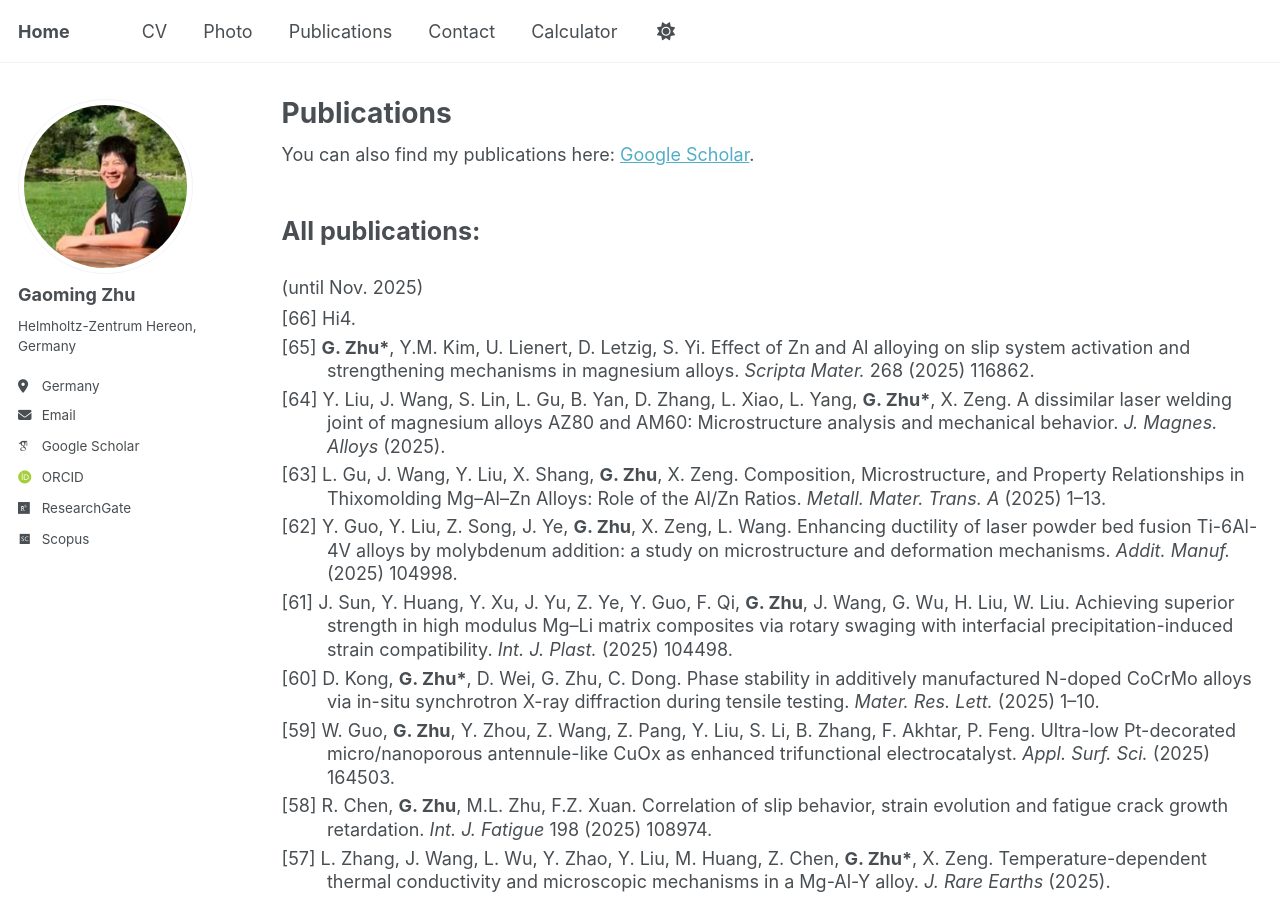
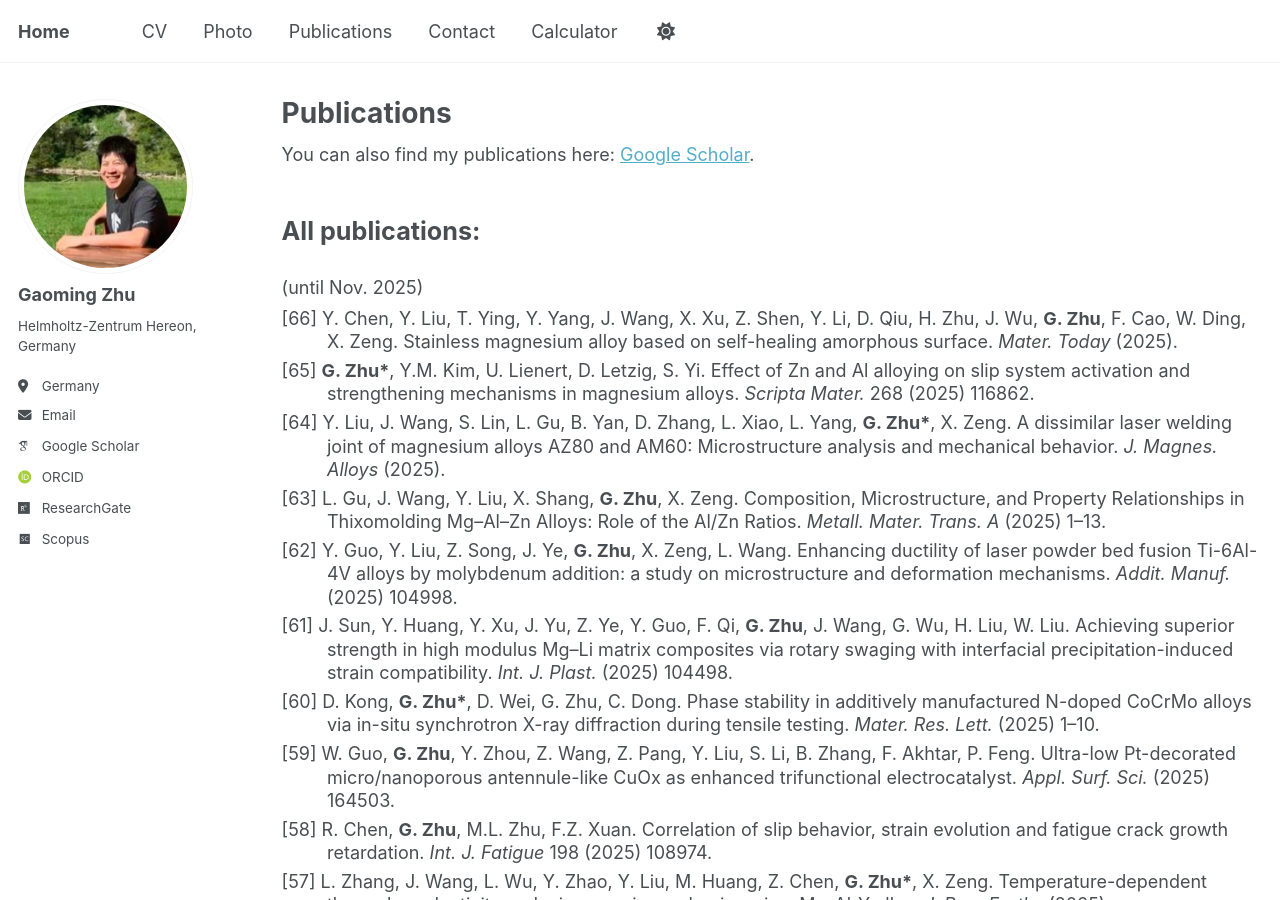
Before and after one commit to zgm900613/zgm900613.github.io, a Jekyll site: the page built from _pages/publications.html, in a window 1280 px wide and 900 px high. Built offline with Jekyll 4.4.1, drawn with Linux system fonts in a browser that asks for light colours; some web fonts are replaced; a script that is not in the unit is left out; comment, search, counter and statistics services are not loaded.

Commit message:
Update publications.html

```diff
--- a/_pages/publications.html
+++ b/_pages/publications.html
@@ -27,7 +27,7 @@ author_profile: true
 (until Nov. 2025)
 
 <div class="pubs">
-  <p>[66] Hi4.</p>
+  <p>[66] Y. Chen, Y. Liu, T. Ying, Y. Yang, J. Wang, X. Xu, Z. Shen, Y. Li, D. Qiu, H. Zhu, J. Wu, <strong>G. Zhu</strong>, F. Cao, W. Ding, X. Zeng. Stainless magnesium alloy based on self-healing amorphous surface. <em>Mater. Today</em> (2025).</p>
   <p>[65] <strong>G. Zhu*</strong>, Y.M. Kim, U. Lienert, D. Letzig, S. Yi. Effect of Zn and Al alloying on slip system activation and strengthening mechanisms in magnesium alloys. <em>Scripta Mater.</em> 268 (2025) 116862.</p>
   <p>[64] Y. Liu, J. Wang, S. Lin, L. Gu, B. Yan, D. Zhang, L. Xiao, L. Yang, <strong>G. Zhu*</strong>, X. Zeng. A dissimilar laser welding joint of magnesium alloys AZ80 and AM60: Microstructure analysis and mechanical behavior. <em>J. Magnes. Alloys</em> (2025).</p>
   <p>[63] L. Gu, J. Wang, Y. Liu, X. Shang, <strong>G. Zhu</strong>, X. Zeng. Composition, Microstructure, and Property Relationships in Thixomolding Mg–Al–Zn Alloys: Role of the Al/Zn Ratios. <em>Metall. Mater. Trans. A</em> (2025) 1–13.</p>
```
